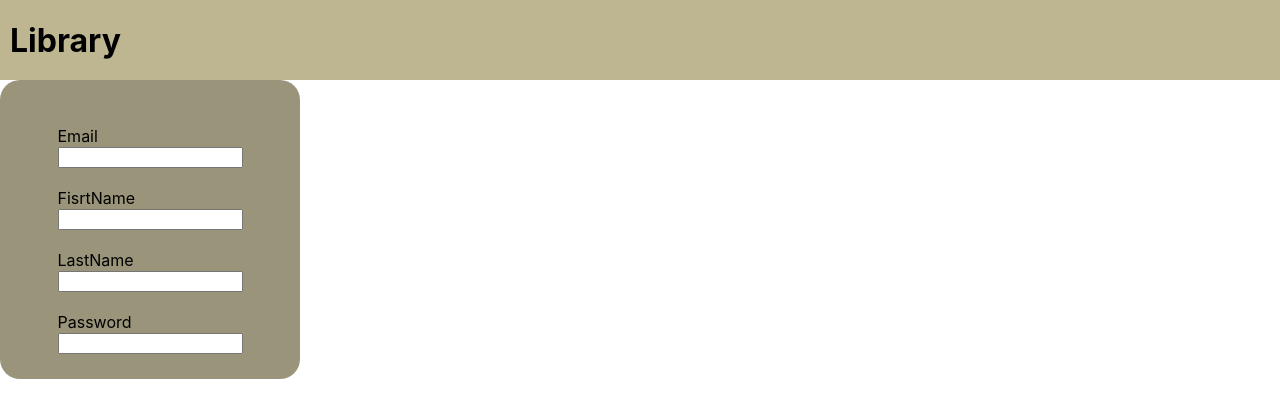
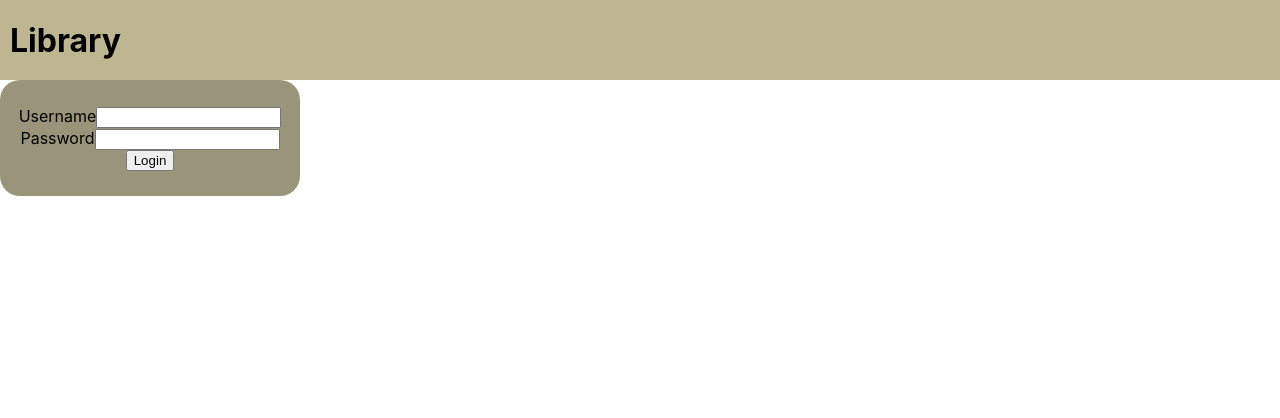
Before and after one commit to DicedBread/LibraryManagerProject, a React (Create React App) app in the folder library_manager_client/: page / in a window 1280 px wide. Shown: the top 418 px of the page. Built offline with nearby package versions, Linux system fonts and the light colour scheme.

Commit message:
login form

```diff
--- a/library_manager_client/src/App.js
+++ b/library_manager_client/src/App.js
@@ -8,9 +8,9 @@ import Register from './account/Register';
 function App() {
   return (
     <div className="App">
-      <Header/>
-      {/* <Login /> */}
-      <Register />
+      <Header />
+      <Login />
+      {/* <Register /> */}
       {/* <BookContent/> */}
     </div>
   );
--- a/library_manager_client/src/account/FormElement.tsx
+++ b/library_manager_client/src/account/FormElement.tsx
@@ -15,9 +15,9 @@ function FormElement<T extends string | number>({name, value, type, onChange}: F
             {name}
             <br />
             <input
-                type="email"
-                name="email"
-                id="email"
+                type={type}
+                name={name}
+                id={name}
                 value={value}
                 onChange={onChange}
             />
--- a/library_manager_client/src/account/Register.tsx
+++ b/library_manager_client/src/account/Register.tsx
@@ -15,23 +15,26 @@ function Register() {
 
     const handleSubmit = () => {
         alert(`register with values:
-             ${inputs?.email}
+            ${inputs?.email}
         `);
     }
 
     const handleChange = (event: ChangeEvent<HTMLInputElement>) => {
-        const target = event.target as typeof event.target & {
-            value: Register
-        }
-        const email = target.value.email;
-        const fName = target.value.fName;
-        const lName = target.value.lName;
-        const password = target.value.password;
+        // const target = event.target as typeof event.target & {
+        //     value: Register
+        // }
+        // const email = target.value.email;
+        // const fName = target.value.fName;
+        // const lName = target.value.lName;
+        // const password = target.value.password;
+        // setInputs(target.value => ({...target.value, [name]: value}));
 
+        const {name, value} = event.currentTarget;
+        // setInputs({[name]: value } as Pick<Register, keyof Register>);
     }
 
     return (
-        <form onSubmit={handleSubmit} className="register">
+        <form onSubmit={handleSubmit} className="formBase">
             <br />
             <FormElement<string>
                 name="Email"
```
